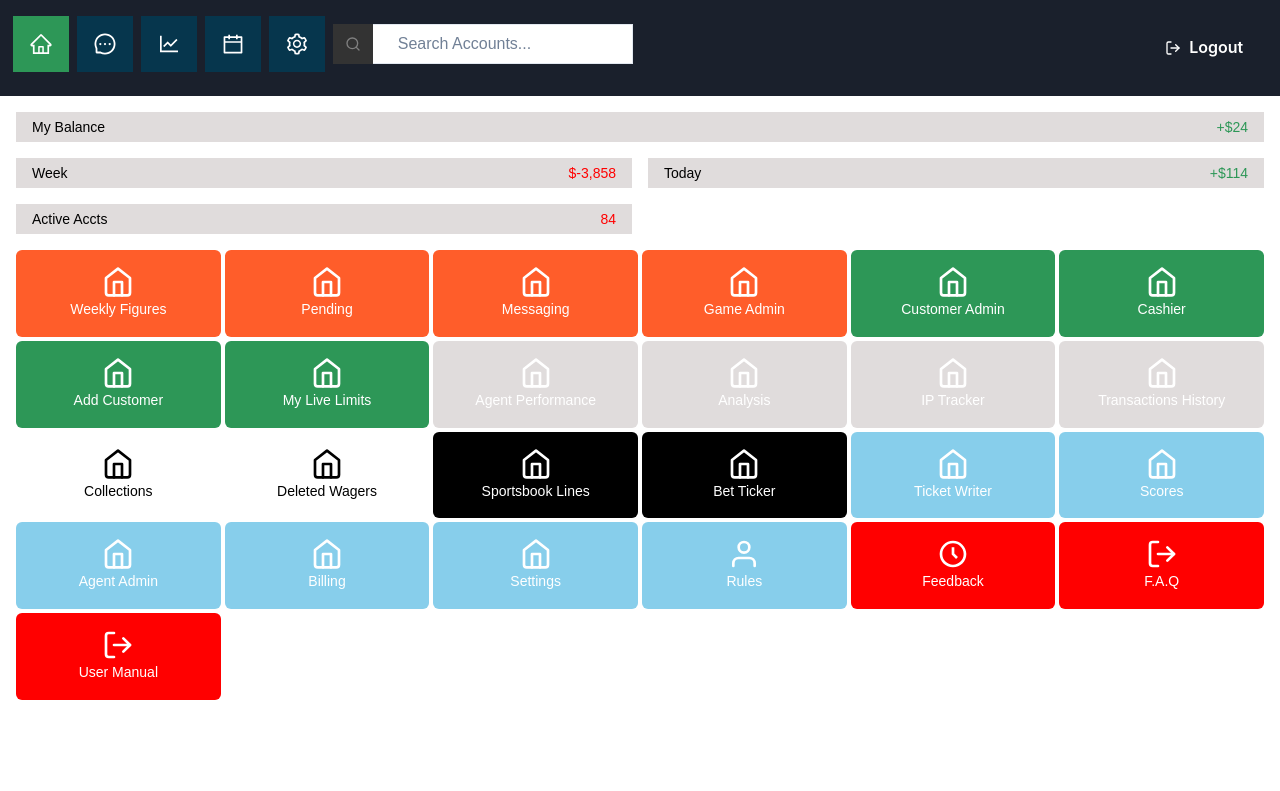
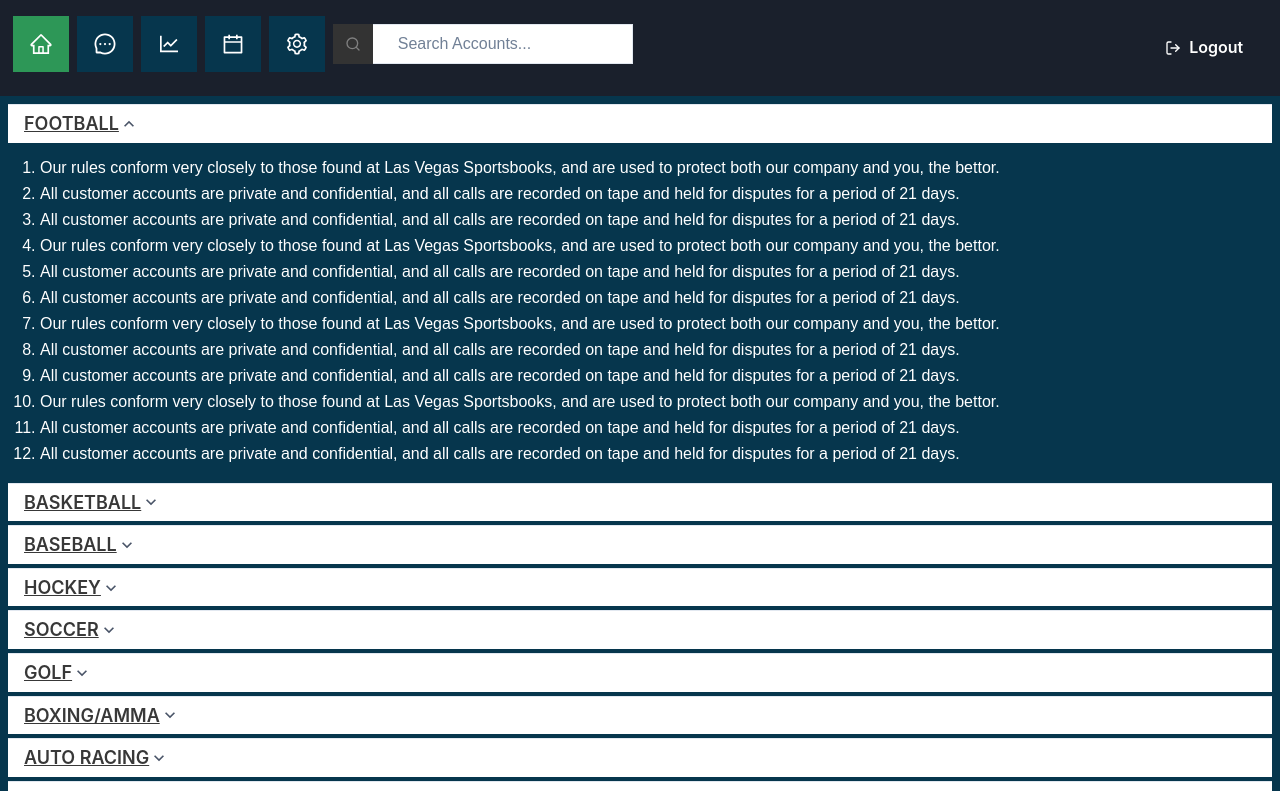
Before and after one commit to AyoMoses1/BettyX, a React (Create React App) app: page / in a window 1280 px wide. Shown: the top 791 px of the page. Built offline with nearby package versions, Linux system fonts and the light colour scheme.

Commit message:
Work on the rules

```diff
--- a/src/App.css
+++ b/src/App.css
@@ -1,3 +1,3 @@
-/* body {
+body {
   background: #06364d !important;
-} */
+}
--- a/src/App.js
+++ b/src/App.js
@@ -21,7 +21,7 @@ const App = () => {
   const renderPage = () => {
     switch (currentPage) {
       case 'home':
-        return <Dashboard />;
+        return <Rules />;
       case 'games':
         return <Games />;
       case 'messages':
--- /dev/null
+++ b/src/pages/rules/components/helpers.js
@@ -0,0 +1,50 @@
+export const header = {
+  football: 'FOOTBALL',
+  basketball: 'BASKETBALL',
+  baseball: 'BASEBALL',
+  hockey: 'HOCKEY',
+  soccer: 'SOCCER',
+  golf: 'GOLF',
+  boxing: 'BOXING/AMMA',
+  autoRacing: 'AUTO RACING',
+  other: 'OTHER',
+  wins: 'SEASON WINS',
+  internet: 'INTERNET',
+  liveBetting: 'LIVE BETTING',
+  horses: 'HORSES',
+};
+
+export const data = {
+  football: {
+    lists: [
+      'Our rules conform very closely to those found at Las Vegas Sportsbooks, and are used to protect both our company and you, the bettor.',
+      'All customer accounts are private and confidential, and all calls are recorded on tape and held for disputes for a period of 21 days.',
+      'All customer accounts are private and confidential, and all calls are recorded on tape and held for disputes for a period of 21 days.',
+      'Our rules conform very closely to those found at Las Vegas Sportsbooks, and are used to protect both our company and you, the bettor.',
+      'All customer accounts are private and confidential, and all calls are recorded on tape and held for disputes for a period of 21 days.',
+      'All customer accounts are private and confidential, and all calls are recorded on tape and held for disputes for a period of 21 days.',
+      'Our rules conform very closely to those found at Las Vegas Sportsbooks, and are used to protect both our company and you, the bettor.',
+      'All customer accounts are private and confidential, and all calls are recorded on tape and held for disputes for a period of 21 days.',
+      'All customer accounts are private and confidential, and all calls are recorded on tape and held for disputes for a period of 21 days.',
+      'Our rules conform very closely to those found at Las Vegas Sportsbooks, and are used to protect both our company and you, the bettor.',
+      'All customer accounts are private and confidential, and all calls are recorded on tape and held for disputes for a period of 21 days.',
+      'All customer accounts are private and confidential, and all calls are recorded on tape and held for disputes for a period of 21 days.',
+    ],
+  },
+};
+
+export const accordionObj = [
+  { header: header.football, data: data.football },
+  { header: header.basketball, data: data.football },
+  { header: header.baseball, data: data.football },
+  { header: header.hockey, data: data.football },
+  { header: header.soccer, data: data.football },
+  { header: header.golf, data: data.football },
+  { header: header.boxing, data: data.football },
+  { header: header.autoRacing, data: data.football },
+  { header: header.other, data: data.football },
+  { header: header.wins, data: data.football },
+  { header: header.internet, data: data.football },
+  { header: header.liveBetting, data: data.football },
+  { header: header.horses, data: data.football },
+];
--- a/src/pages/rules/index.js
+++ b/src/pages/rules/index.js
@@ -1,9 +1,46 @@
-import React from 'react'
+import React from 'react';
+import {
+  Accordion,
+  AccordionItem,
+  AccordionButton,
+  AccordionPanel,
+  AccordionIcon,
+  Box,
+  Heading,
+  List,
+  ListItem,
+  OrderedList,
+} from '@chakra-ui/react';
+import { accordionObj } from './components/helpers';
 
 function index() {
   return (
-    <div>Rules</div>
-  )
+    <Accordion defaultIndex={[0]} allowMultiple margin={2}>
+      {accordionObj.map((item) => (
+        <AccordionItem>
+          <h1>
+            <AccordionButton
+              sx={{ bg: 'white' }}
+              _hover={{ bg: 'white'}}
+              marginBottom={1}
+            >
+              <Heading variant="h1" textDecoration="underline">
+                {item.header}
+              </Heading>
+              <AccordionIcon />
+            </AccordionButton>
+          </h1>
+          <AccordionPanel pb={4}>
+            <OrderedList>
+              {item.data.lists.map((list) => (
+                <ListItem color="white">{list}</ListItem>
+              ))}
+            </OrderedList>
+          </AccordionPanel>
+        </AccordionItem>
+      ))}
+    </Accordion>
+  );
 }
 
-export default index
+export default index;
--- a/src/theme/components/Heading.js
+++ b/src/theme/components/Heading.js
@@ -26,8 +26,8 @@ export const HeadingStyle = {
     }),
     h1: (props) => ({
       fontWeight: 600,
-      fontSize: "52px",
-      lineHeight: "62px",
+      fontSize: "18px",
+      color: "#383838",
     }),
     tertiary: (props) => ({
       color:
```
